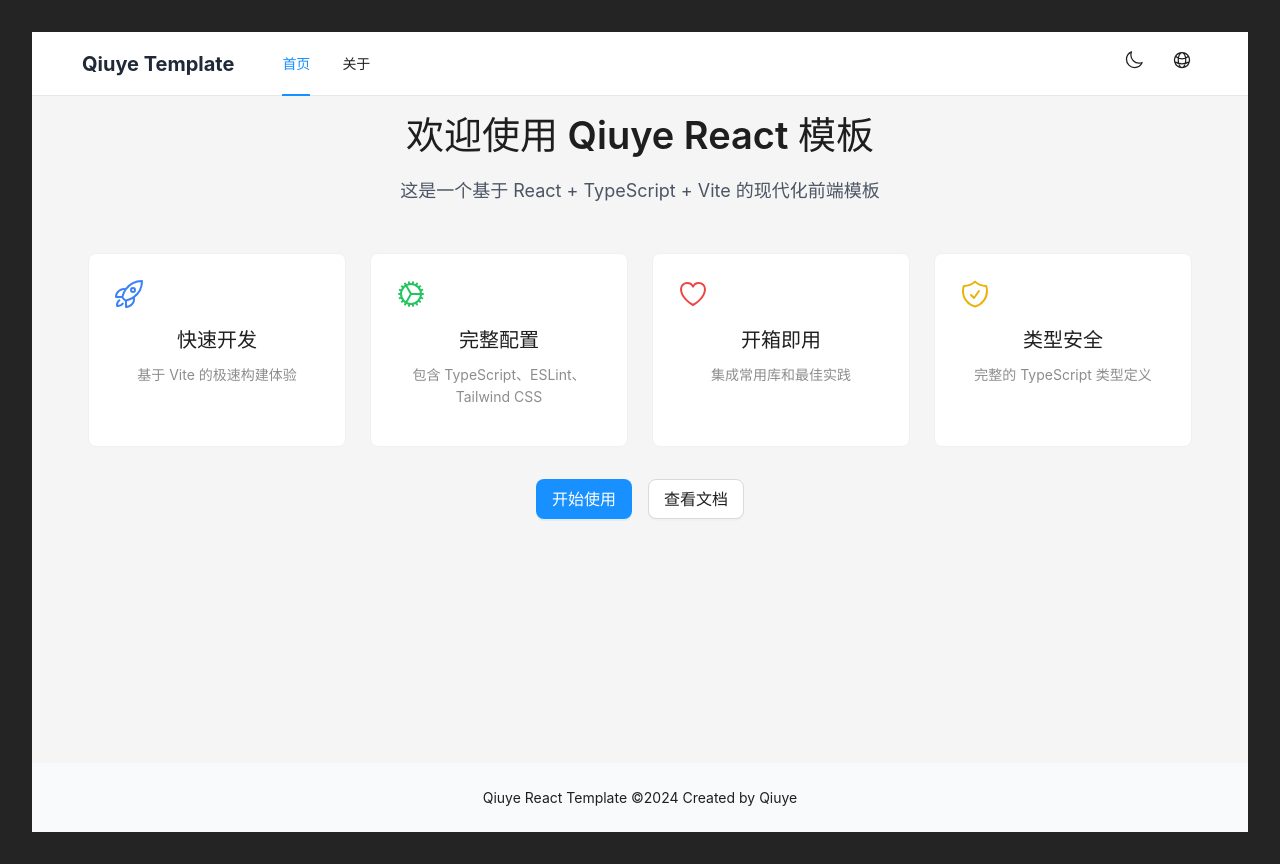
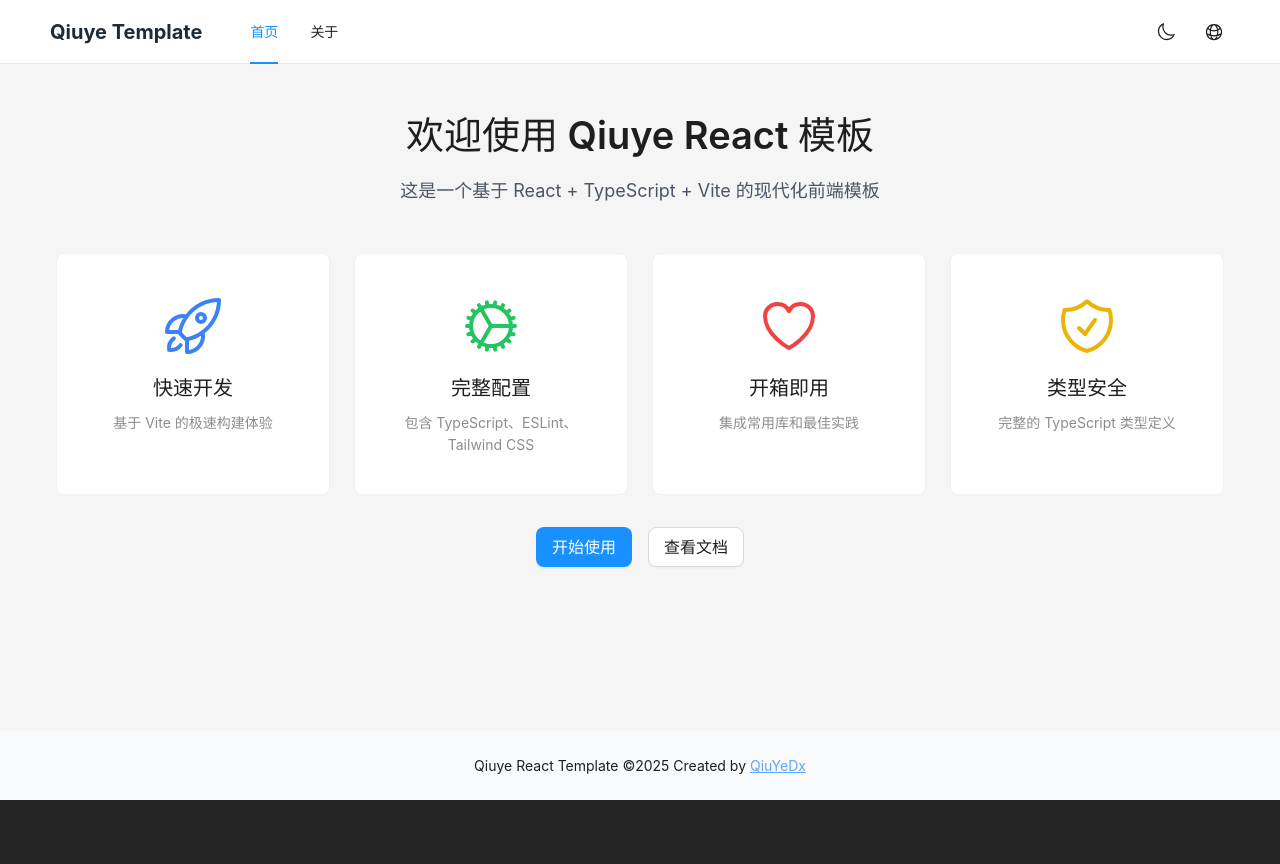
Before and after one commit to QiuYeDx/qiuye-react-template, a React (Vite) app: page / in a window 1280 px wide. After the commit the page ends 800 px from the top, so only its background shows below. Built offline with nearby package versions, Linux system fonts and the light colour scheme.

Commit message:
feat: 初始化优化工作

```diff
--- a/src/App.tsx
+++ b/src/App.tsx
@@ -1,42 +1,50 @@
-import React from 'react'
-import { BrowserRouter } from 'react-router-dom'
-import { ConfigProvider } from 'antd'
-import zhCN from 'antd/locale/zh_CN'
-import { Toaster } from 'react-hot-toast'
-import { useTranslation } from 'react-i18next'
-import AppRoutes from './routes'
-import { useThemeStore } from './store/useThemeStore'
+import React from "react";
+import { BrowserRouter } from "react-router-dom";
+import { ConfigProvider, theme } from "antd";
+import zhCN from "antd/locale/zh_CN";
+import { Toaster } from "react-hot-toast";
+import { useTranslation } from "react-i18next";
+import AppRoutes from "./routes";
+import { useThemeStore } from "./store/useThemeStore";
 
 function App() {
-  const { i18n } = useTranslation()
-  const { theme } = useThemeStore()
+  const { i18n } = useTranslation();
+  const { theme: themeConfig } = useThemeStore();
 
   return (
     <ConfigProvider
       locale={zhCN}
       theme={{
+        algorithm:
+          themeConfig.mode === "dark"
+            ? theme.darkAlgorithm
+            : theme.defaultAlgorithm,
         token: {
-          colorPrimary: theme.primaryColor,
+          colorPrimary: themeConfig.primaryColor,
         },
       }}
     >
       <BrowserRouter>
-        <div className="min-h-screen bg-gray-50">
+        <div
+          className={`min-h-screen ${
+            themeConfig.mode === "dark" ? "bg-gray-900" : "bg-gray-50"
+          }`}
+        >
           <AppRoutes />
           <Toaster
             position="top-right"
             toastOptions={{
               duration: 3000,
               style: {
-                background: '#363636',
-                color: '#fff',
+                background: themeConfig.mode === "dark" ? "#242527" : "#fff",
+                color: themeConfig.mode === "dark" ? "#fff" : "#000",
               },
             }}
           />
         </div>
       </BrowserRouter>
     </ConfigProvider>
-  )
+  );
 }
 
-export default App
+export default App;
--- a/src/components/Layout/index.tsx
+++ b/src/components/Layout/index.tsx
@@ -1,67 +1,100 @@
-import React from 'react'
-import { Outlet, Link, useLocation } from 'react-router-dom'
-import { Layout as AntdLayout, Menu, Button, Dropdown } from 'antd'
-import { useTranslation } from 'react-i18next'
-import { MoonIcon, SunIcon, GlobeAltIcon } from '@heroicons/react/24/outline'
-import { useThemeStore } from '@/store/useThemeStore'
+import React from "react";
+import { Outlet, Link, useLocation } from "react-router-dom";
+import { Layout as AntdLayout, Menu, Button, Dropdown } from "antd";
+import { useTranslation } from "react-i18next";
+import { MoonIcon, SunIcon, GlobeAltIcon } from "@heroicons/react/24/outline";
+import { useThemeStore } from "@/store/useThemeStore";
+import clsx from "clsx";
 
-const { Header, Content, Footer } = AntdLayout
+const { Header, Content, Footer } = AntdLayout;
 
 const Layout: React.FC = () => {
-  const { t, i18n } = useTranslation()
-  const location = useLocation()
-  const { theme, setMode } = useThemeStore()
+  const { t, i18n } = useTranslation();
+  const location = useLocation();
+  const { theme, setMode } = useThemeStore();
 
   const menuItems = [
     {
-      key: '/',
-      label: <Link to="/">{t('nav.home')}</Link>,
+      key: "/",
+      label: <Link to="/">{t("nav.home")}</Link>,
     },
     {
-      key: '/about',
-      label: <Link to="/about">{t('nav.about')}</Link>,
+      key: "/about",
+      label: <Link to="/about">{t("nav.about")}</Link>,
     },
-  ]
+  ];
 
   const languageItems = [
     {
-      key: 'zh-CN',
-      label: '中文',
-      onClick: () => i18n.changeLanguage('zh-CN'),
+      key: "zh-CN",
+      label: "中文",
+      onClick: () => i18n.changeLanguage("zh-CN"),
     },
     {
-      key: 'en-US',
-      label: 'English',
-      onClick: () => i18n.changeLanguage('en-US'),
+      key: "en-US",
+      label: "English",
+      onClick: () => i18n.changeLanguage("en-US"),
     },
-  ]
+  ];
 
   const toggleTheme = () => {
-    setMode(theme.mode === 'light' ? 'dark' : 'light')
-  }
+    setMode(theme.mode === "light" ? "dark" : "light");
+  };
+
+  // 根据主题模式动态设置Header样式
+  const headerClassName =
+    theme.mode === "light"
+      ? "bg-white border-b border-gray-200"
+      : "bg-gray-800 border-b border-gray-700";
+
+  // 根据主题模式动态设置Logo文字颜色
+  const logoClassName = theme.mode === "light" ? "text-gray-800" : "text-white";
 
   return (
     <AntdLayout className="min-h-screen">
-      <Header className="flex items-center justify-between bg-white border-b border-gray-200">
+      <Header
+        className={clsx(
+          headerClassName,
+          "flex items-center justify-between sticky top-0 z-10"
+        )}
+      >
         <div className="flex items-center">
-          <div className="text-xl font-bold text-gray-800 mr-8">
+          <div className={clsx(logoClassName, "text-xl font-bold mr-8")}>
             Qiuye Template
           </div>
           <Menu
             mode="horizontal"
             selectedKeys={[location.pathname]}
             items={menuItems}
-            className="border-none"
+            className="border-none w-[120px]"
+            theme={theme.mode === "dark" ? "dark" : "light"}
           />
         </div>
         <div className="flex items-center space-x-4">
           <Button
             type="text"
-            icon={theme.mode === 'light' ? <MoonIcon className="w-5 h-5" /> : <SunIcon className="w-5 h-5" />}
             onClick={toggleTheme}
-          />
+            className={clsx(
+              "flex items-center justify-center px-[5px]",
+              theme.mode === "dark" ? "text-white hover:bg-gray-700" : ""
+            )}
+          >
+            {theme.mode === "light" ? (
+              <MoonIcon className="w-5 h-5 flex-shrink-0" />
+            ) : (
+              <SunIcon className="w-5 h-5 flex-shrink-0" />
+            )}
+          </Button>
           <Dropdown menu={{ items: languageItems }} placement="bottomRight">
-            <Button type="text" icon={<GlobeAltIcon className="w-5 h-5" />} />
+            <Button
+              type="text"
+              className={clsx(
+                "flex items-center justify-center px-[5px]",
+                theme.mode === "dark" ? "text-white hover:bg-gray-700" : ""
+              )}
+            >
+              <GlobeAltIcon className="w-5 h-5 flex-shrink-0" />
+            </Button>
           </Dropdown>
         </div>
       </Header>
@@ -70,11 +103,25 @@ const Layout: React.FC = () => {
           <Outlet />
         </div>
       </Content>
-      <Footer className="text-center bg-gray-50">
-        Qiuye React Template ©2024 Created by Qiuye
+      <Footer
+        className={
+          theme.mode === "light"
+            ? "text-center bg-gray-50"
+            : "text-center bg-gray-900 text-white"
+        }
+      >
+        Qiuye React Template ©2025 Created by{" "}
+        <a
+          href="https://github.com/QiuYeDx"
+          target="_blank"
+          rel="noopener noreferrer"
+          className="text-blue-400 hover:text-blue-300 transition-colors underline"
+        >
+          QiuYeDx
+        </a>
       </Footer>
     </AntdLayout>
-  )
-}
+  );
+};
 
-export default Layout
+export default Layout;
--- a/src/index.css
+++ b/src/index.css
@@ -27,9 +27,7 @@ body {
 }
 
 #root {
-  max-width: 1280px;
   margin: 0 auto;
-  padding: 2rem;
   text-align: center;
   width: 100%;
 }
--- a/src/pages/About/index.tsx
+++ b/src/pages/About/index.tsx
@@ -1,43 +1,58 @@
-import React from 'react'
-import { Card, Typography, Tag, Space } from 'antd'
-import { useTranslation } from 'react-i18next'
+import React from "react";
+import { Card, Typography, Tag, Space } from "antd";
+import { useTranslation } from "react-i18next";
+import { useTrail, animated } from "@react-spring/web";
 
-const { Title, Paragraph } = Typography
+const { Title, Paragraph } = Typography;
 
 const About: React.FC = () => {
-  const { t } = useTranslation()
+  const { t } = useTranslation();
 
   const techStack = [
-    'React 18',
-    'TypeScript',
-    'Vite',
-    'Tailwind CSS',
-    'Ant Design',
-    'Zustand',
-    'React Router',
-    'React i18next',
-    'Axios',
-    'Heroicons',
-    'React Spring',
-  ]
+    "React 18",
+    "TypeScript",
+    "Vite",
+    "Tailwind CSS",
+    "Ant Design",
+    "Zustand",
+    "React Router",
+    "React i18next",
+    "Axios",
+    "Heroicons",
+    "React Spring",
+  ];
+
+  // 定义要进行动画的内容项
+  const items = ["title", "intro", "tech", "features"];
+
+  const trail = useTrail(items.length, {
+    from: { opacity: 0, transform: "translateY(30px)" },
+    to: { opacity: 1, transform: "translateY(0px)" },
+    config: { tension: 420, friction: 40 },
+  });
 
   return (
     <div className="max-w-4xl mx-auto">
+      <animated.div style={trail[0]}>
         <Title level={1} className="text-center mb-8">
-        {t('pages.about.title')}
+          {t("pages.about.title")}
         </Title>
+      </animated.div>
 
+      <animated.div style={trail[1]}>
         <Card className="mb-6">
           <Title level={3}>项目介绍</Title>
           <Paragraph className="text-gray-600">
-          {t('pages.about.description')}
+            {t("pages.about.description")}
           </Paragraph>
           <Paragraph className="text-gray-600">
             这个模板包含了现代化前端开发的最佳实践，包括代码规范、类型安全、国际化支持、状态管理等功能。
             旨在帮助开发者快速启动新项目，提高开发效率。
           </Paragraph>
         </Card>
+      </animated.div>
 
+      <animated.div style={trail[2]}>
         <Card className="mb-6">
           <Title level={3}>技术栈</Title>
           <Space size={[0, 8]} wrap>
@@ -48,7 +63,9 @@ const About: React.FC = () => {
             ))}
           </Space>
         </Card>
+      </animated.div>
 
+      <animated.div style={trail[3]}>
         <Card>
           <Title level={3}>特性</Title>
           <ul className="text-gray-600 space-y-2">
@@ -62,8 +79,9 @@ const About: React.FC = () => {
             <li>• 💾 轻量级状态管理</li>
           </ul>
         </Card>
+      </animated.div>
     </div>
-  )
-}
+  );
+};
 
-export default About
+export default About;
--- a/src/pages/Home/index.tsx
+++ b/src/pages/Home/index.tsx
@@ -1,88 +1,101 @@
-import React from 'react'
-import { Card, Row, Col, Button, Typography } from 'antd'
-import { useTranslation } from 'react-i18next'
-import { useSpring, animated } from '@react-spring/web'
+import React from "react";
+import { Card, Row, Col, Button, Typography } from "antd";
+import { useTranslation } from "react-i18next";
+import { useSpring, animated } from "@react-spring/web";
+import toast from "react-hot-toast";
 import {
   RocketLaunchIcon,
   CogIcon,
   HeartIcon,
-  ShieldCheckIcon
-} from '@heroicons/react/24/outline'
+  ShieldCheckIcon,
+} from "@heroicons/react/24/outline";
 
-const { Title, Paragraph } = Typography
+const { Title, Paragraph } = Typography;
 
 const Home: React.FC = () => {
-  const { t } = useTranslation()
+  const { t } = useTranslation();
 
   const fadeIn = useSpring({
-    from: { opacity: 0, transform: 'translateY(30px)' },
-    to: { opacity: 1, transform: 'translateY(0px)' },
-    config: { duration: 500 }
-  })
+    from: { opacity: 0, transform: "translateY(30px)" },
+    to: { opacity: 1, transform: "translateY(0px)" },
+    config: { tension: 280, friction: 60 },
+  });
+
+  const handleGetStarted = () => {
+    toast.success("🚀 欢迎开始使用 Qiuye React Template！");
+  };
+
+  const handleViewDocs = () => {
+    toast("📚 文档功能正在开发中，敬请期待！", {
+      icon: "📖",
+    });
+  };
 
   const features = [
     {
-      icon: <RocketLaunchIcon className="w-8 h-8 text-blue-500" />,
-      title: '快速开发',
-      description: '基于 Vite 的极速构建体验'
+      icon: <RocketLaunchIcon className="h-full text-blue-500" />,
+      title: "快速开发",
+      description: "基于 Vite 的极速构建体验",
     },
     {
-      icon: <CogIcon className="w-8 h-8 text-green-500" />,
-      title: '完整配置',
-      description: '包含 TypeScript、ESLint、Tailwind CSS'
+      icon: <CogIcon className="h-full text-green-500" />,
+      title: "完整配置",
+      description: "包含 TypeScript、ESLint、Tailwind CSS",
     },
     {
-      icon: <HeartIcon className="w-8 h-8 text-red-500" />,
-      title: '开箱即用',
-      description: '集成常用库和最佳实践'
+      icon: <HeartIcon className="h-full text-red-500" />,
+      title: "开箱即用",
+      description: "集成常用库和最佳实践",
     },
     {
-      icon: <ShieldCheckIcon className="w-8 h-8 text-yellow-500" />,
-      title: '类型安全',
-      description: '完整的 TypeScript 类型定义'
-    }
-  ]
+      icon: <ShieldCheckIcon className="h-full text-yellow-500" />,
+      title: "类型安全",
+      description: "完整的 TypeScript 类型定义",
+    },
+  ];
 
   return (
     <animated.div style={fadeIn}>
       <div className="text-center mb-12">
-        <Title level={1} className="mb-4">
-          {t('pages.home.title')}
+        <Title level={1} className="mb-4 mt-8">
+          {t("pages.home.title")}
         </Title>
         <Paragraph className="text-lg text-gray-600 max-w-2xl mx-auto">
-          {t('pages.home.description')}
+          {t("pages.home.description")}
         </Paragraph>
       </div>
 
       <Row gutter={[24, 24]} className="mb-8">
         {features.map((feature, index) => (
           <Col key={index} xs={24} sm={12} lg={6}>
-            <Card
-              className="h-full hover:shadow-lg transition-shadow"
-              bodyStyle={{ textAlign: 'center' }}
-            >
-              <div className="mb-4">{feature.icon}</div>
+            <Card className="h-full hover:shadow-lg transition-shadow">
+              <div className="mt-4 mb-4 h-16 flex justify-center items-center">
+                {feature.icon}
+              </div>
               <Title level={4} className="mb-2">
                 {feature.title}
               </Title>
-              <Paragraph type="secondary">
-                {feature.description}
-              </Paragraph>
+              <Paragraph type="secondary">{feature.description}</Paragraph>
             </Card>
           </Col>
         ))}
       </Row>
 
       <div className="text-center">
-        <Button type="primary" size="large" className="mr-4">
+        <Button
+          type="primary"
+          size="large"
+          className="mr-4"
+          onClick={handleGetStarted}
+        >
           开始使用
         </Button>
-        <Button size="large">
+        <Button size="large" onClick={handleViewDocs}>
           查看文档
         </Button>
       </div>
     </animated.div>
-  )
-}
+  );
+};
 
-export default Home
+export default Home;
```
Also changed, not shown: src/routes/index.tsx (+10 -10 lines). Lines whose indentation alone changed are shown as unchanged.
